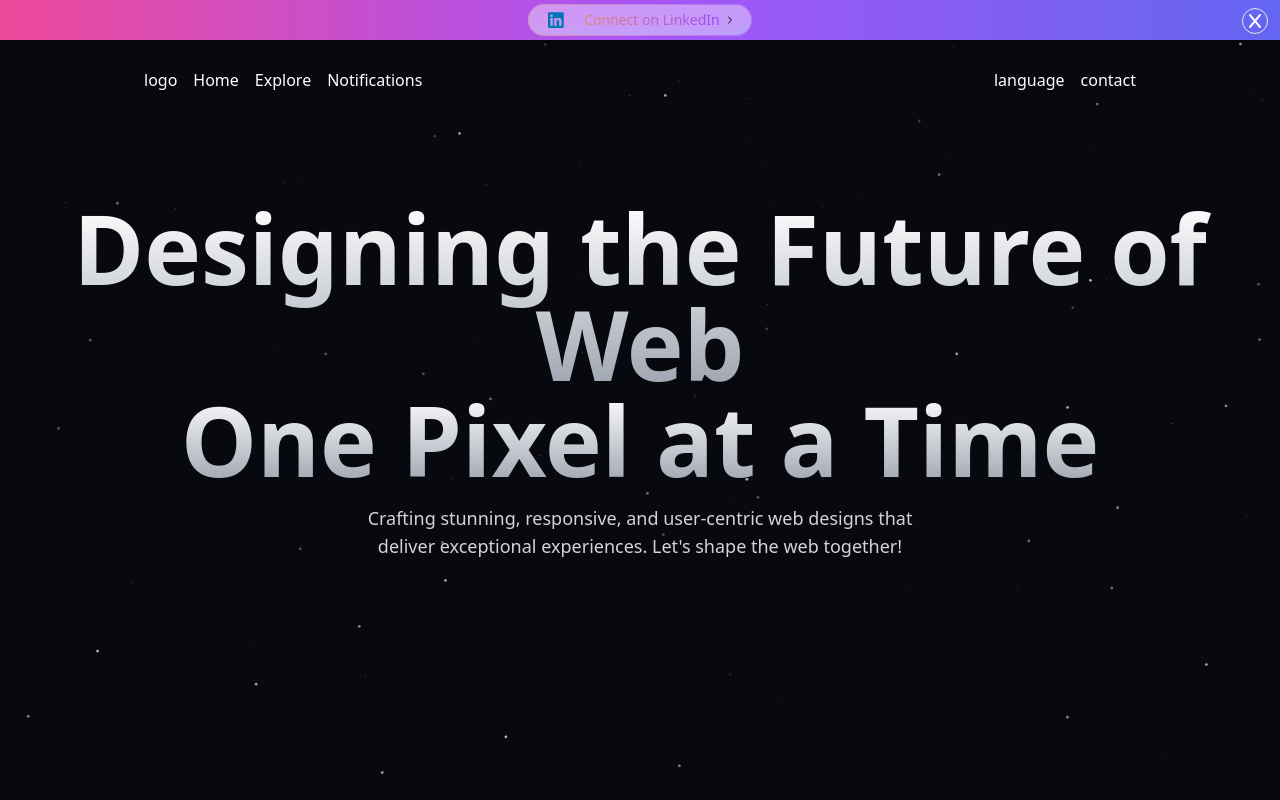
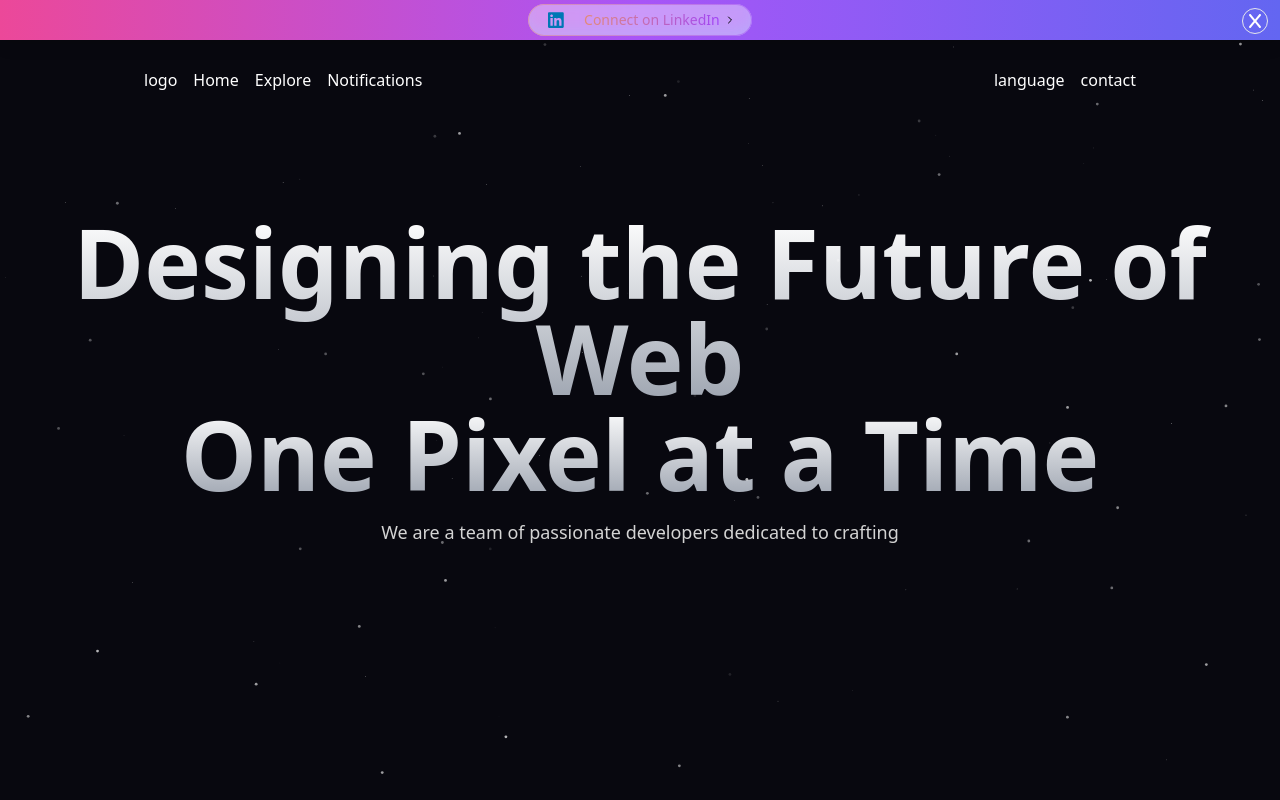
Before and after one commit to imrdoctor/S-portofolio, a Next.js app: page / in a window 1280 px wide. Built offline with nearby package versions, Linux system fonts and the light colour scheme.

Commit message:
Hero Section

```diff
--- a/package.json
+++ b/package.json
@@ -27,14 +27,14 @@
     "vaul": "^1.1.1"
   },
   "devDependencies": {
-    "@types/node": "^20",
-    "@types/react": "^18",
+    "@types/node": "20.17.6",
+    "@types/react": "18.3.12",
     "@types/react-dom": "^18",
     "eslint": "^8",
     "eslint-config-next": "15.0.3",
     "postcss": "^8",
     "tailwindcss": "^3.4.1",
-    "typescript": "^5"
+    "typescript": "5.6.3"
   },
   "description": "This is a [Next.js](https://nextjs.org) project bootstrapped with [`create-next-app`](https://nextjs.org/docs/app/api-reference/cli/create-next-app).",
   "main": "index.js",
--- a/src/components/Hero/Hero.tsx
+++ b/src/components/Hero/Hero.tsx
@@ -23,8 +23,7 @@ function Hero() {
         </h1>
         {/* Subtitle */}
         <p className="mt-4 text-neutral-300 text-center text-lg max-w-xl">
-          Crafting stunning, responsive, and user-centric web designs that
-          deliver exceptional experiences. Let's shape the web together!
+          We are a team of passionate developers dedicated to crafting
         </p>
       </div>
     </>
--- a/tailwind.config.ts
+++ b/tailwind.config.ts
@@ -11,12 +11,12 @@ export default {
     extend: {
       colors: {
         background: 'var(--background)',
-  			foreground: 'var(--foreground)'
+        foreground: 'var(--foreground)',
       },
       borderRadius: {
         lg: 'var(--radius)',
         md: 'calc(var(--radius) - 2px)',
-  			sm: 'calc(var(--radius) - 4px)'
+        sm: 'calc(var(--radius) - 4px)',
       },
       animation: {
         gradient: 'gradient 8s linear infinite',
@@ -25,21 +25,21 @@ export default {
       keyframes: {
         gradient: {
           to: {
-  					backgroundPosition: 'var(--bg-size) 0'
-  				}
+            backgroundPosition: 'var(--bg-size) 0',
+          },
         },
         spotlight: {
           "0%": {
-					opacity: 0,
+            opacity: "0",
             transform: "translate(-72%, -62%) scale(0.5)",
           },
           "100%": {
-					opacity: 1,
+            opacity: "1",
             transform: "translate(-50%,-40%) scale(1)",
           },
-			  }
-  		}
-  	}
+        },
+      },
+    },
   },
   plugins: [require("tailwindcss-animate")],
 } satisfies Config;
```
Also changed, not shown: 1 other file (tests, documents, lock files or other folders). Lines whose indentation alone changed are shown as unchanged.
